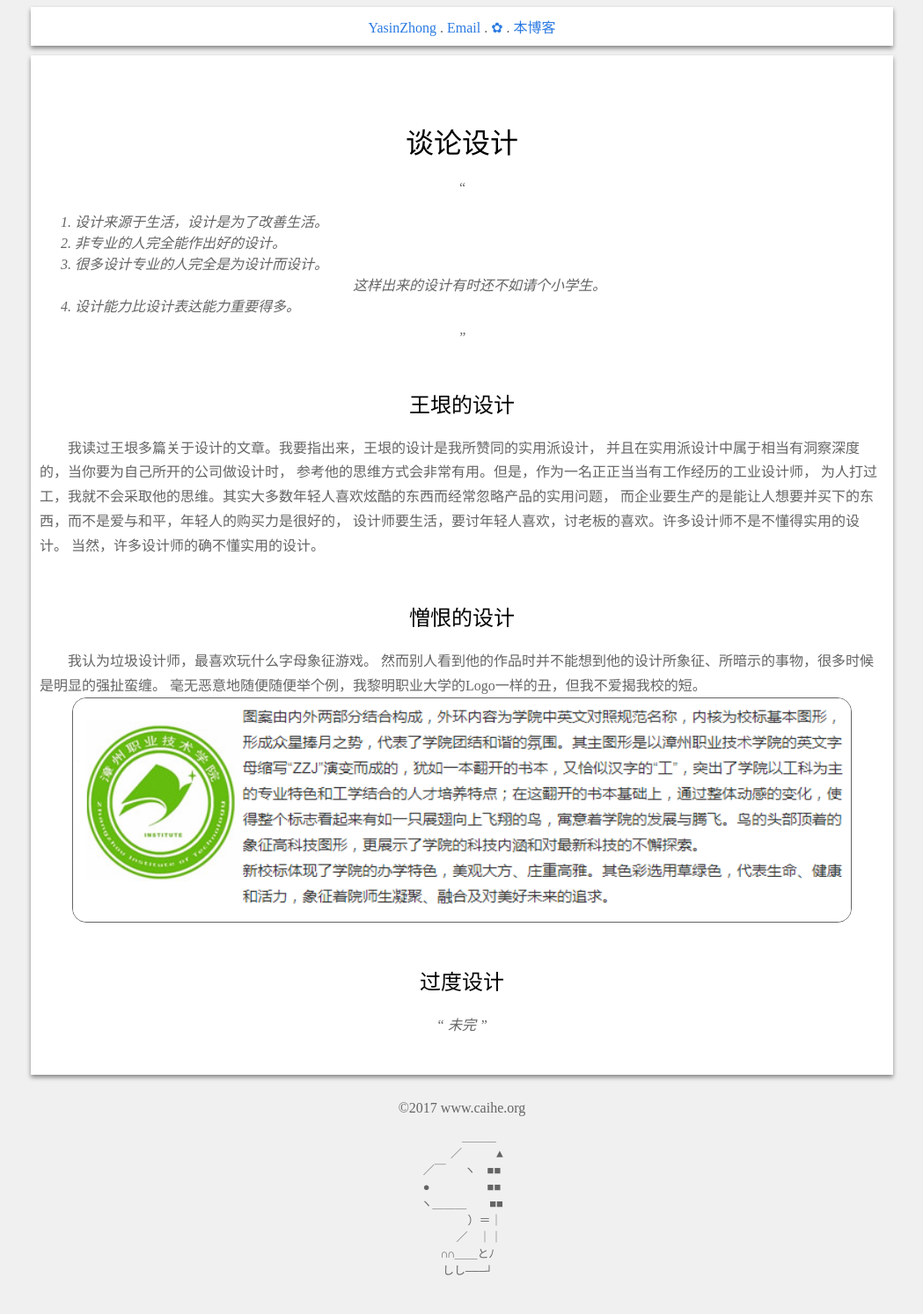
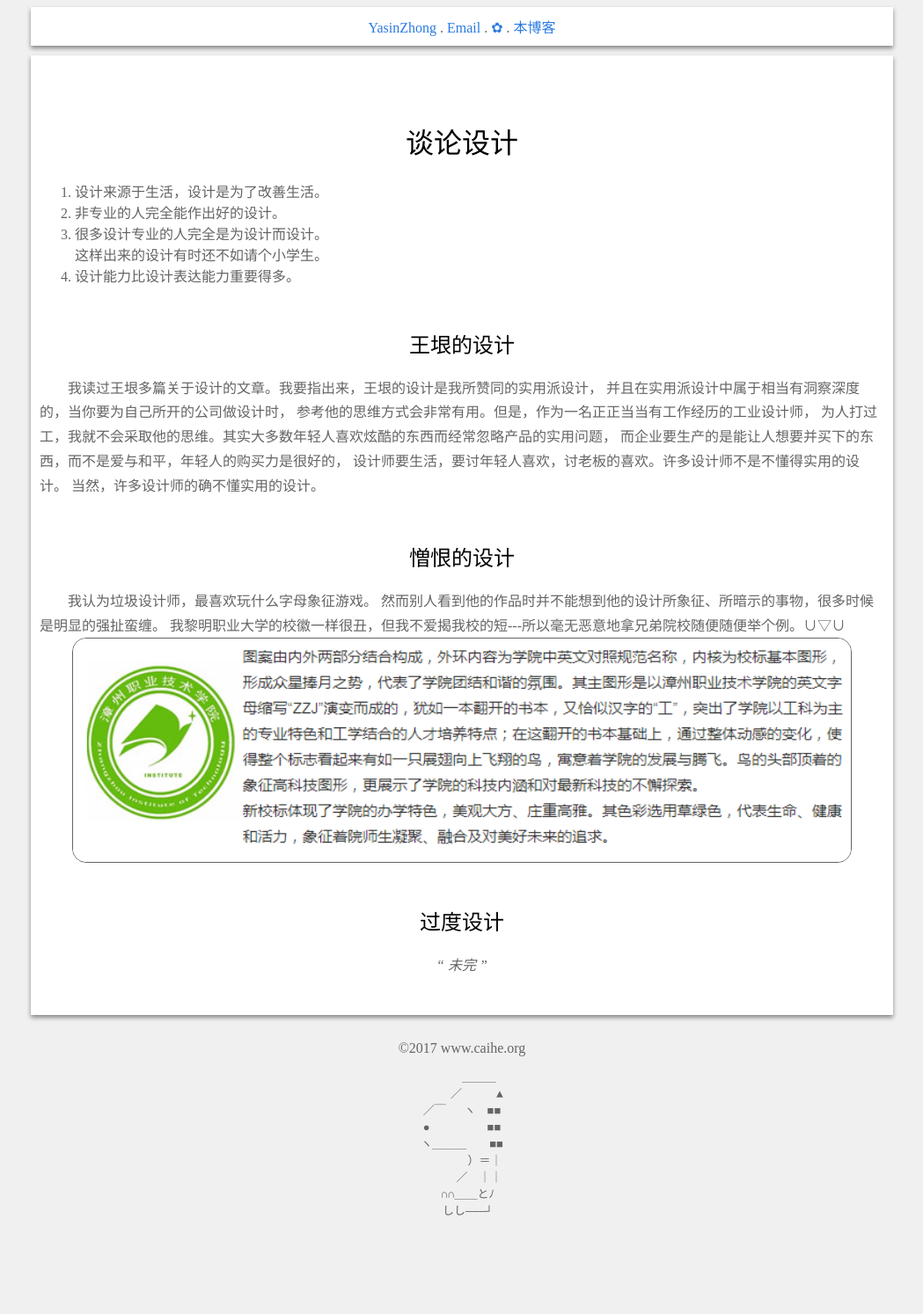
Before and after one commit to YasinZhong/yasinzhong.github.io, a Jekyll site: the page built from _posts/2018-4-14-Designing.html, in a window 1280 px wide. Shown: the whole page at 88% size, without its empty margins (115-1164 px from the left). Built offline with Jekyll 4.4.1, drawn with Linux system fonts in a browser that asks for light colours; comment, search, counter and statistics services are not loaded; after the commit the page ends 1426 px from its top, so only the background shows below that.

Commit message:
2018/04/21

```diff
--- a/_posts/2018-4-14-Designing.html
+++ b/_posts/2018-4-14-Designing.html
@@ -8,7 +8,7 @@ title: 谈论设计
 </style>
 
 <h1>{{ page.title }}</h1>
-<q>
+<p>
 	<ol class="normal">
 		<li>设计来源于生活，设计是为了改善生活。</li>
 		<li>非专业的人完全能作出好的设计。</li>
@@ -16,7 +16,7 @@ title: 谈论设计
 			这样出来的设计有时还不如请个小学生。
 		<li>设计能力比设计表达能力重要得多。</li>
 	</ol>
-</q>
+</p>
 
 <h2>王垠的设计</h2>
 <p>
@@ -33,7 +33,7 @@ title: 谈论设计
 <p>
 	我认为垃圾设计师，最喜欢玩什么字母象征游戏。
 	然而别人看到他的作品时并不能想到他的设计所象征、所暗示的事物，很多时候是明显的强扯蛮缠。
-	毫无恶意地随便随便举个例，我黎明职业大学的Logo一样的丑，但我不爱揭我校的短。
+	我黎明职业大学的校徽一样很丑，但我不爱揭我校的短---所以毫无恶意地拿兄弟院校随便随便举个例。∪▽∪
 	<img src="/img/LJlogo.png" style="width: 92%;height: auto;">
 </p>
 
```
